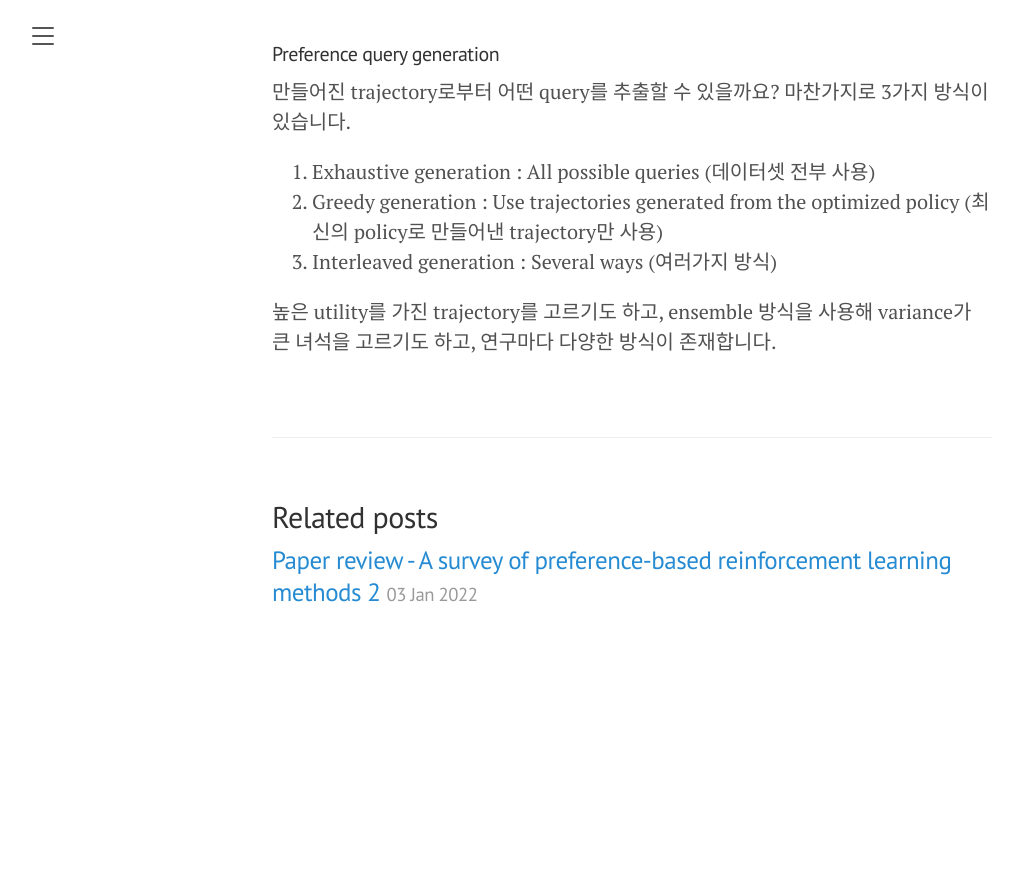
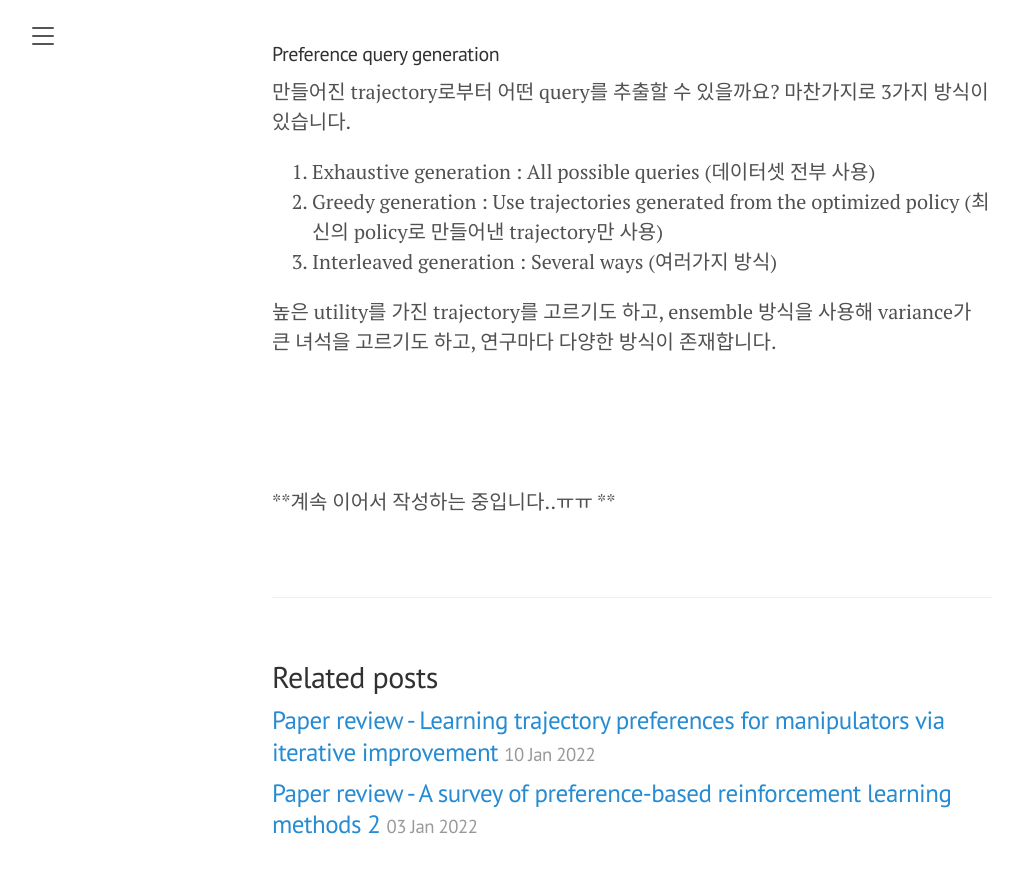
Before and after one commit to jackyoung96/jackyoung96.github.io, a Jekyll site: the page built from _posts/2022-01-01-PbRL_review1.md, in a window 1280 px wide and 900 px high, scrolled down 14726 px. Shown: the top 873 px of the window, without its empty margins (8-1031 px from the left). Built offline with Jekyll 4.4.1, drawn with Linux system fonts in a browser that asks for light colours; formulas are drawn with MathJax 3; before the commit the page ends 15394 px from its top, so only the background shows below that; some of the changed lines change nothing that is shown.

Commit message:
Learning trajecotyr preferences for manipulators via iterative improvement 논문 리뷰 시작

```diff
--- a/_posts/2022-01-01-PbRL_review1.md
+++ b/_posts/2022-01-01-PbRL_review1.md
@@ -300,3 +300,7 @@
 3. Interleaved generation : Several ways (여러가지 방식)
 
 높은 utility를 가진 trajectory를 고르기도 하고, ensemble 방식을 사용해 variance가 큰 녀석을 고르기도 하고, 연구마다 다양한 방식이 존재합니다.
+
+<br/><br/><br/>
+
+**계속 이어서 작성하는 중입니다..ㅠㅠ **
--- /dev/null
+++ b/_posts/2022-01-10-PbRL_paper1.md
@@ -0,0 +1,72 @@
+---
+layout: post
+title: Paper review - Learning trajectory preferences for manipulators via iterative improvement
+---
+
+두 번째 논문 리뷰입니다. 2013년 NeurIPS에 제출된 논문인 Learning trajectory preferences for manipulators via iterative improvement 를 리뷰해 보도록 하겠습니다.
+PbRL 자체가 오래된 연구 분야는 아닌 것 같아서, 2013년 논문이면 정말 고대 논문이라고 볼 수 있겠습니다. 다만, trajectory planning을 사용했다는 내용이 리뷰논문에 있었기 때문에, 첫 번째로 채택되었습니다.
+
+실제로 Manipulator에서 human demonstration을 사용하는 연구는 유명했었죠. (로봇 이름이 뭐였는지는 기억이 잘 안나지만...)
+
+[![image](https://user-images.githubusercontent.com/57203764/148876845-b50a671f-558f-42cb-8691-8951700e2d8a.png)](https://www.youtube.com/watch?v=M413lLWvrbI)
+
+본 논문의 경우 **High DoF 환경**에서는 Human demo보다는 slightly improved trajectory preference를 주는 것이 학습에 도움이 된다고 주장합니다. 그리고 그 방법과 결과를 살펴보겠습니다.
+<br/><br/>
+
+## Introduction
+---
+본 논문은 human preference가 필요한 이유를 여러 예시를 들어 잘 정의하고 있습니다.
+> a household robot should move a glass of water in an upright position without jerks while maintaining a safe distance from nearby electronic devices
+
+> For example, trajectories of heavy items should not pass over fragile items but rather move around them
+
+같은 물건을 옮기더라도 어떤 물건이느냐, 주변에 어떤 것이 있느냐에 따라서 다르게 행동해야 한다는 것이 이 연구의 요지입니다. 이것은 reward function으로 나타내기 어려운 사람의 선호도 (Human preference) 이고, 이를 로봇이 학습할 수 있도록 하는 것입니다.
+> The robot learns a general model of the user's preferences in an online fashion.
+
+이 과정에서 학습이 잘 되는지를 사실 검증할 수 없는데, 저자는 regret이라는 것을 정의하였습니다. 사람과 로봇이 생각하는 trajectory의 rank이 같아질수록 regret이 작아지는 구조입니다 (뒷부분에 설명)
+
+Grocery checkout task라는, 여러 물체를 두고 로봇팔을 이용해 이것들을 옮기는 문제를 실험환경으로 사용했습니다.
+
+<br/><br/>
+
+## Related works
+---
+본 논문은 Learning from demonstratino (LfD)와 많은 비교를 하고 있습니다. LfD의 가장 큰 문제는 과연 user demonstration이 **optimal**인지 알 수 없다는 것입니다.
+> The user never discloses the optimal trajectory
+
+**즉, 본 연구의 목적은 어떻게 improve 하는지를 preference에 기반하여 배우는 것 입니다.**
+> Learning a score function representing the preferences in trajectories
+
+이 때 PbRL의 방법 중 하나였던 utility function 과 유사하게 score function을 구하는 것을 목표로 하는 것입니다.
+
+<br/><br/>
+
+## Learning and Feedback model
+---
+우선 우리가 배우고자 하는 scoring function을 $$s(x,y;w)$$라고 하겠습니다. $$x$$는 context, $$y$$는 trajectory, 그리고 $$w$$는 우리가 학습하고자 하는 parameter입니다. Human preference 가 반영된 optimal scoring function은 $$s^*(x,y)$$로 나타내겠습니다.
+
+Scoring function을 학습하는 과정은 3 step으로 나뉩니다.
+
+1. Step 1: The robot receives a context x. It then uses a planner to sample a set of trajectories, and ranks them according to its current approximate scoring function s(x, y; w).
+   로봇이 x라는 context를 기반으로 multiple trajectory를 형성합니다. 그리고 scoring function으로 이들에게 rank를 부여합니다.
+2. Step 2: The user either lets the robot execute the top-ranked trajectory, or corrects the robot by providing an improved trajectory y¯. This provides feedback indicating that s∗(x, y¯) > s∗(x, y).
+    가장 상위의 trajectory를 선택해 rank를 수정해 줌으로써 피드백을 부여합니다.
+3. Step 3: The robot now updates the parameter w of s(x, y; w) based on this preference feedback and returns to step
+    scoring function을 update합니다.
+
+참으로 쉬운 구조임이 분명합니다. 사실 알파고 논문이 나오기도 전의 논문이기 때문에, 현재의 딥러닝 관점에서는 허접해 보일수도 있습니다만, 이러한 이론이 배경이 되지 않았다면 딥러닝 또한 발전할 수 없었을 겁니다.
+
+마지막으로 Performance evaluation을 위해 Regret을 정의합니다.
+<center>
+$$REG_T=\frac{1}{T}\sum_{t=1}^T[s^*(x_t,y_t^*)-s^*(x_t,y_t)]$$
+$$where\ y^*_t=argmax_ys^*(x_t,y)$$
+</center>
+
+그런데 뭔가 이상합니다. 사실 $$s^*$$는 알 수 없는 값이기 때문에 Regret을 구할 수 없습니다. 그래서 저자는 regret bound를 이용하여 수렴성을 증명합니다. (이후에 나옴)
+
+Human feedback을 받기 위해서는 UI/UX가 필요합니다. 저자는 OpenRave라는 프로그램을 사용했다고 합니다. Multiple trajectories 중 하나를 클릭하면 그것의 rank가 가장 높아지도록 설정되었습니다.
+
+<br/><br/>
+
+## Learning algorithm
+---
```
